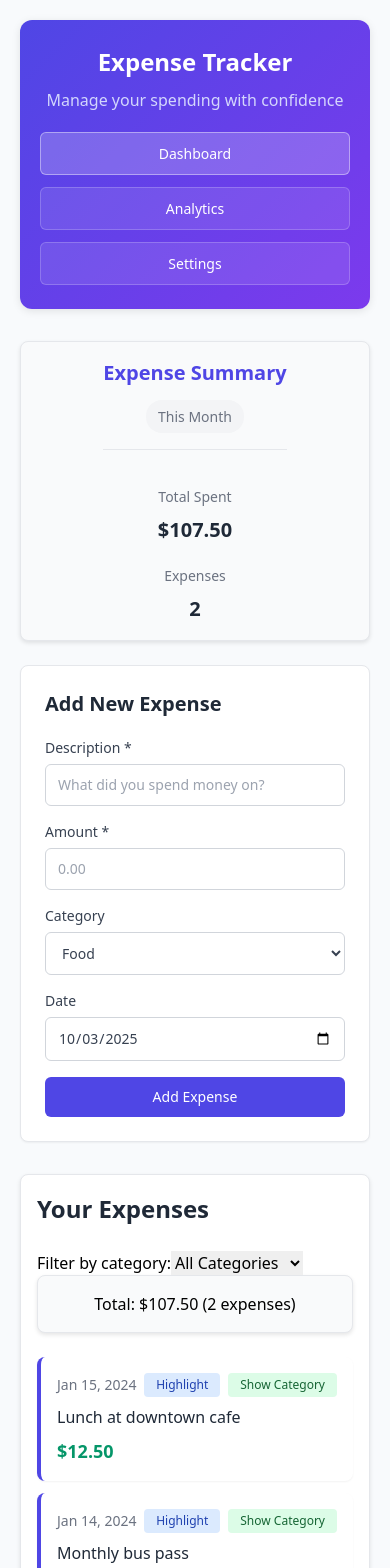
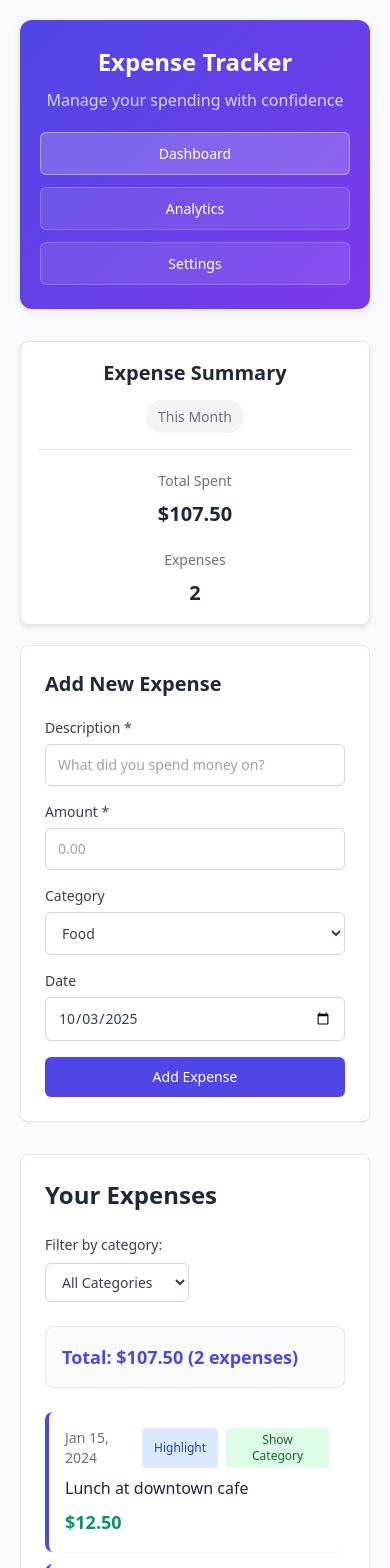
Before and after one commit to zhu0lin/expense-tracker, a React (Vite) app: page / in a window 390 px wide. Shown: the top 1568 px of the page. Built offline with nearby package versions, Linux system fonts and the light colour scheme.

Commit message:
style: transform ExpenseList to Tailwind utilities

```diff
--- a/src/components/ExpenseList/ExpenseList.css
+++ /dev/null
@@ -1,86 +0,0 @@
-/* src/components/ExpenseList/ExpenseList.css */
-.expense-list {
-  background: white;
-  border-radius: 8px;
-  padding: 24px;
-  margin-bottom: 32px;
-  box-shadow: 0 2px 4px rgba(0, 0, 0, 0.1);
-  border: 1px solid #E5E7EB;
-}
-
-.expense-list h2 {
-  font-size: 24px;
-  font-weight: bold;
-  color: #1F2937;
-  margin: 0 0 24px 0;
-}
-
-.expense-summary {
-  display: flex;
-  justify-content: space-between;
-  align-items: center;
-  margin-bottom: 24px;
-  padding: 16px;
-  background: #F9FAFB;
-  border-radius: 8px;
-  border: 1px solid #E5E7EB;
-}
-
-.expense-summary h2 {
-  font-size: 20px;
-  font-weight: bold;
-  color: #4F46E5;
-  margin: 0;
-}
-
-.expense-summary select {
-  padding: 8px 12px;
-  border: 1px solid #D1D5DB;
-  border-radius: 6px;
-  font-size: 14px;
-  background: white;
-  color: #374151;
-  cursor: pointer;
-  transition: border-color 0.2s;
-}
-
-.expense-summary select:hover {
-  border-color: #4F46E5;
-}
-
-.expense-summary select:focus {
-  outline: none;
-  border-color: #4F46E5;
-  box-shadow: 0 0 0 3px rgba(79, 70, 229, 0.1);
-}
-
-/* Empty state when no expenses */
-.expense-list-empty {
-  text-align: center;
-  padding: 40px 20px;
-  color: #6B7280;
-}
-
-.expense-list-empty p {
-  font-size: 16px;
-  margin: 0;
-}
-
-/* Mobile responsiveness */
-@media (max-width: 768px) {
-  .expense-list {
-    padding: 16px;
-    margin-bottom: 20px;
-  }
-
-  .expense-summary {
-    flex-direction: column;
-    gap: 16px;
-    text-align: center;
-  }
-
-  .expense-summary select {
-    width: 100%;
-    max-width: 200px;
-  }
-}
--- a/src/components/ExpenseList/ExpenseList.tsx
+++ b/src/components/ExpenseList/ExpenseList.tsx
@@ -3,11 +3,9 @@ import React, { useState } from 'react';
 import ExpenseCard from '../ExpenseCard/ExpenseCard';
 import type { ExpenseCategory } from '../ExpenseCard/ExpenseCard';
 import type { ExpenseCardProps } from '../ExpenseCard/ExpenseCard';
-import './ExpenseList.css';
 
 // Type for expense data (reusing interface from ExpenseCard)
 type Expense = ExpenseCardProps;
-type SortOption = 'date' | 'amount' | 'category';
 type FilterOption = 'All' | ExpenseCategory;
 
 /**
@@ -38,7 +36,6 @@ interface ExpenseListProps {
 const ExpenseList: React.FC<ExpenseListProps> = ({ expenses }) => {
 
   // ONLY manage UI state (filtering) - NOT expense data
-  const [sortCategory, setSortCategory] = useState<SortOption>('date')
   const [filterCategory, setFilterCategory] = useState<FilterOption>('All');
 
   // Filter expenses from props (not local state)
@@ -61,17 +58,17 @@ const ExpenseList: React.FC<ExpenseListProps> = ({ expenses }) => {
   };
 
   return (
-    <div className="expense-list">
-      <div className="expense-controls">
-        <h2>Your Expenses</h2>
+    <div className="bg-white rounded-lg p-6 mb-8 shadow-sm border border-gray-200">
+      <div className="mb-6">
+        <h2 className="text-2xl font-bold text-gray-800 mb-6">Your Expenses</h2>
 
-        <div className="filter-controls">
-          <label htmlFor="category-filter">Filter by category:</label>
+        <div className="mb-6">
+          <label htmlFor="category-filter" className="block text-sm font-medium text-gray-700 mb-2">Filter by category:</label>
           <select
             id="category-filter"
             value={filterCategory}
             onChange={handleCategoryChange}
-            className="category-select"
+            className="px-3 py-2 border border-gray-300 rounded-md text-sm bg-white text-gray-700 cursor-pointer transition-colors hover:border-indigo-600 focus:outline-none focus:border-indigo-600 focus:ring-3 focus:ring-indigo-100"
           >
             <option value="All">All Categories</option>
             <option value="Food">Food</option>
@@ -82,17 +79,19 @@ const ExpenseList: React.FC<ExpenseListProps> = ({ expenses }) => {
         </div>
       </div>
 
-      <div className="expense-summary">
-        <p>
+      <div className="flex justify-between items-center mb-6 p-4 bg-gray-50 rounded-lg border border-gray-200">
+        <p className="text-lg font-bold text-indigo-600 m-0">
           Total: ${filteredTotal.toFixed(2)} ({filteredExpenses.length} expenses)
         </p>
       </div>
 
-      <div className="expense-items">
+      <div>
         {filteredExpenses.length === 0 ? (
-          <p className="no-expenses">
-            No expenses found. Add some expenses to get started!
-          </p>
+          <div className="text-center py-10 px-5 text-gray-500">
+            <p className="text-base m-0">
+              No expenses found. Add some expenses to get started!
+            </p>
+          </div>
         ) : (
           filteredExpenses.map(expense => (
             <ExpenseCard
```
